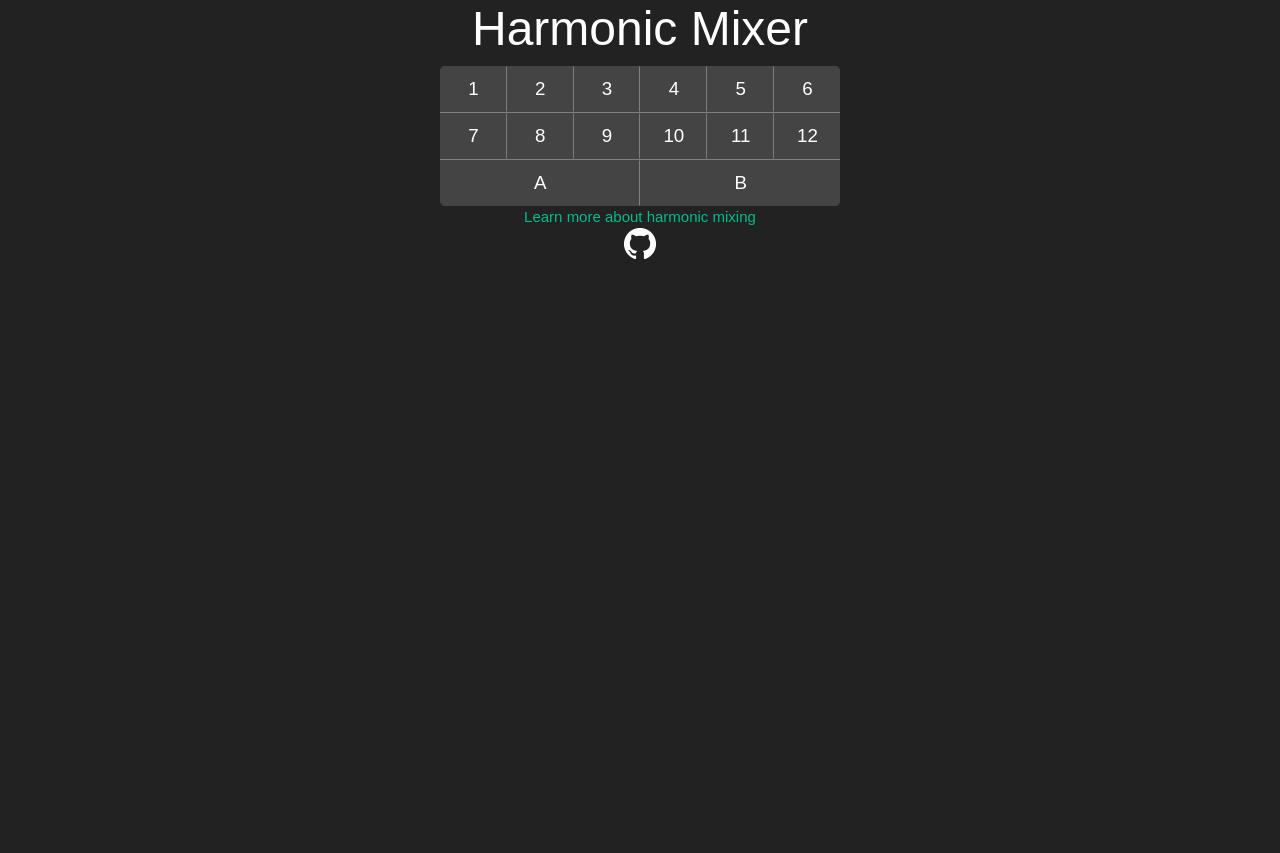
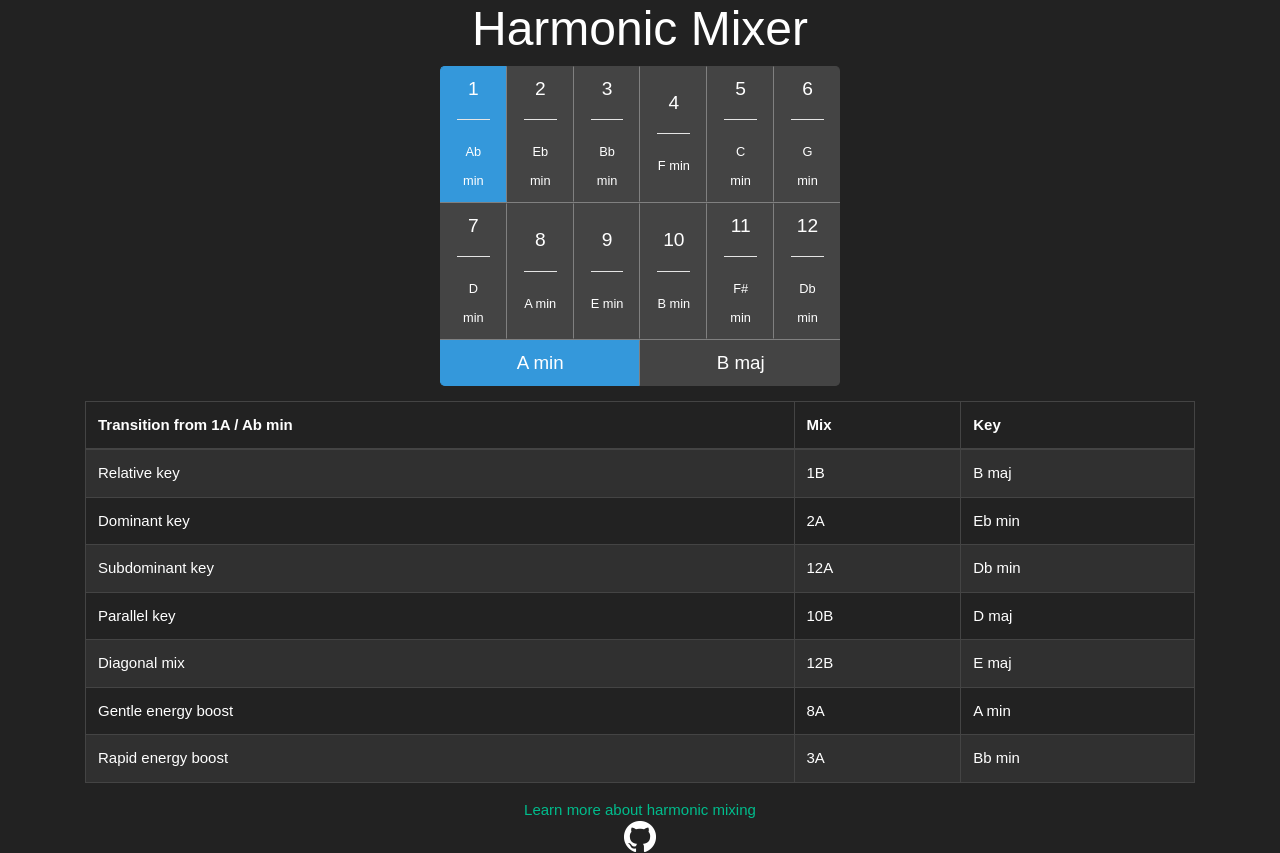
Before and after one commit to anjunatl/harmonic-mixing, a React (Create React App) app: page / in a window 1280 px wide. Before the commit the page ends 800 px from the top, so only its background shows below. Built offline with nearby package versions, Linux system fonts and the light colour scheme.

Commit message:
Update UI to show chromatic notation at all times

```diff
--- a/package.json
+++ b/package.json
@@ -31,7 +31,7 @@
     "enzyme-adapter-react-16": "^1.15.5",
     "gh-pages": "^2.2.0",
     "http-server": "^0.12.3",
-    "node-sass": "^4.14.1",
+    "sass": "^1.0",
     "typescript": "^3.9.7",
     "underscore": "^1.11.0"
   },
--- a/src/CamelotOutput.js
+++ b/src/CamelotOutput.js
@@ -6,13 +6,13 @@ import './CamelotOutput.scss'
 const CamelotOutput = (props) => {
   if (props.camelotKey) {
     const output = CamelotMixer.getMixesFor(props.camelotKey)
-    const currentKey = NoteMapping.getHumanNotationFromCamelotSignature(props.camelotKey)
+    const currentKey = NoteMapping.getChromaticNotationFromCamelotSignature(props.camelotKey)
     const newMixes = output.possibleMixes.map((mix) => {
       return {
         type: mix.type,
         name: mix.name,
         newMix: mix.newMix.signature,
-        newKey: NoteMapping.getHumanNotationFromCamelotSignature(mix.newMix.signature)
+        newKey: NoteMapping.getChromaticNotationFromCamelotSignature(mix.newMix.signature)
       }
     })
 
--- a/src/CamelotPicker.js
+++ b/src/CamelotPicker.js
@@ -1,11 +1,12 @@
 import React, { useState, useEffect, useCallback } from 'react'
 import { partial } from 'underscore';
 import CamelotMixer from './CamelotMixer'
+import NoteMapping from './NoteMapping';
 import './CamelotPicker.scss'
 
 const CamelotPicker = (props) => {
-  const [number, setNumber] = useState(null)
-  const [letter, setLetter] = useState(null)
+  const [number, setNumber] = useState(1)
+  const [letter, setLetter] = useState('A')
 
   const changeKey = useCallback((number, letter) => {
     props.onKeyChange('' + number + letter)
@@ -41,7 +42,7 @@ const CamelotPicker = (props) => {
       key={counter}
       onClick={partial(numberHandler, counter)}
       camelotnumber={counter}>
-      {counter}
+      <span className='camelot-notation'>{counter}</span><hr/> { ( counter !== null && letter !== null) && <span className='chromatic-notation'>{NoteMapping.getChromaticNotationFromCamelotSignature("" + counter + letter)}</span> }
     </button>)
   }
 
@@ -51,7 +52,7 @@ const CamelotPicker = (props) => {
       key={index}
       onClick={partial(letterHandler, displayLetter)}
       camelotletter={displayLetter}>
-      {displayLetter}
+      {displayLetter} {displayLetter === 'A' && 'min'}{displayLetter === 'B' && 'maj'}
     </button>)
   })
 
--- a/src/CamelotPicker.scss
+++ b/src/CamelotPicker.scss
@@ -58,3 +58,15 @@ button, button:focus, .btn:focus, .btn.focus, .btn-info:focus, .btn-info.focus {
   box-shadow: none;
   outline: none;
 }
+
+hr {
+  background-color: white;
+}
+
+span.camelot-notation {
+  font-size: 1.2rem;
+}
+
+span.chromatic-notation {
+  font-size: 0.8rem;
+}
--- a/src/NoteMapping.js
+++ b/src/NoteMapping.js
@@ -42,7 +42,7 @@ const getCircleSegment = (signature) => {
   }
 }
 
-const getHumanNotationFromCamelotSignature = (signature) => {
+const getChromaticNotationFromCamelotSignature = (signature) => {
   const note = fromCamelotSignature(signature)
 
   if (note) {
@@ -76,7 +76,7 @@ const fromCamelotSignature = (signature) => {
 }
 
 const NoteMapping = {
-  getHumanNotationFromCamelotSignature,
+  getChromaticNotationFromCamelotSignature,
   fromCamelotSignature,
   MIN,
   MAJ,
```
Also changed, not shown: 1 other file (tests, documents, lock files or other folders).
